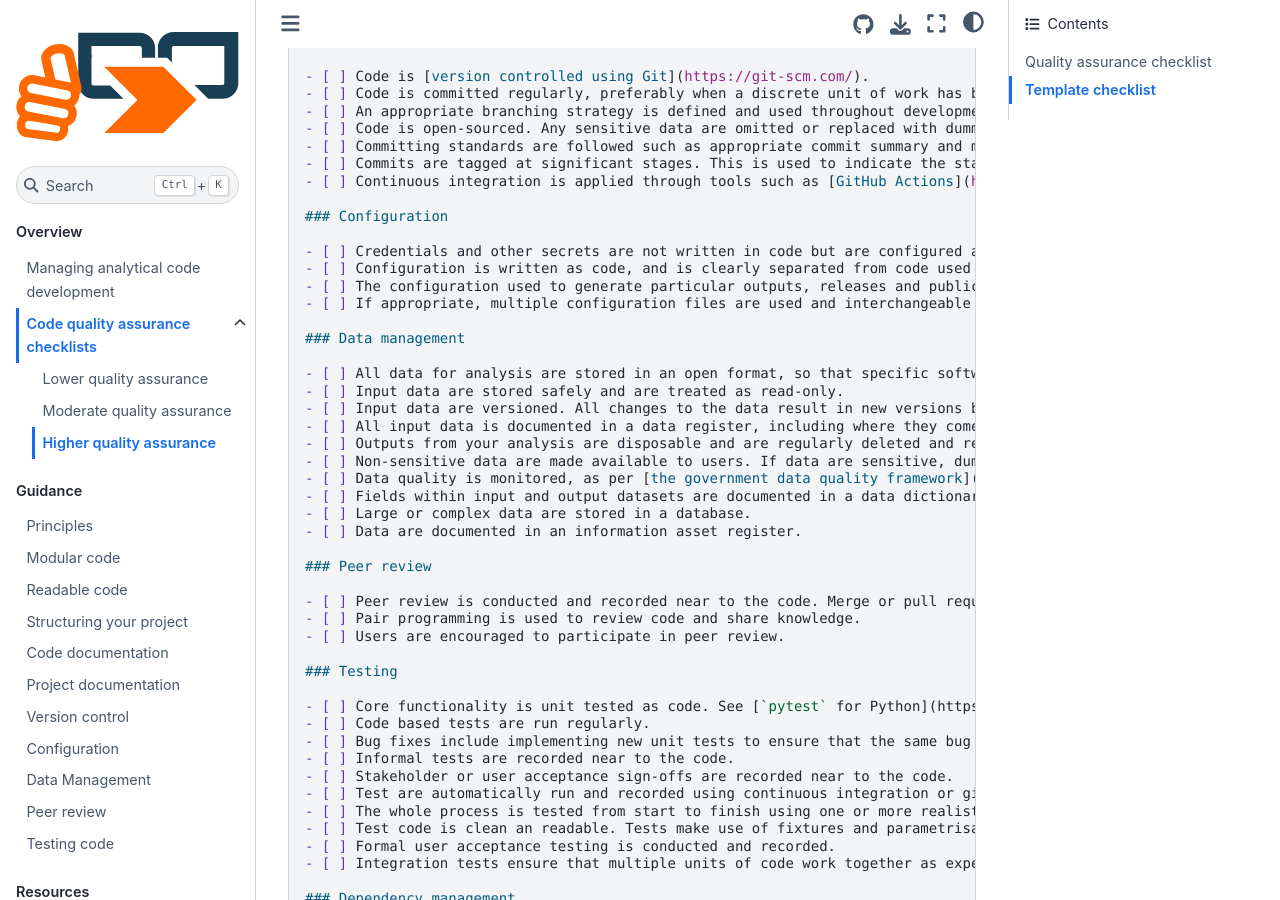
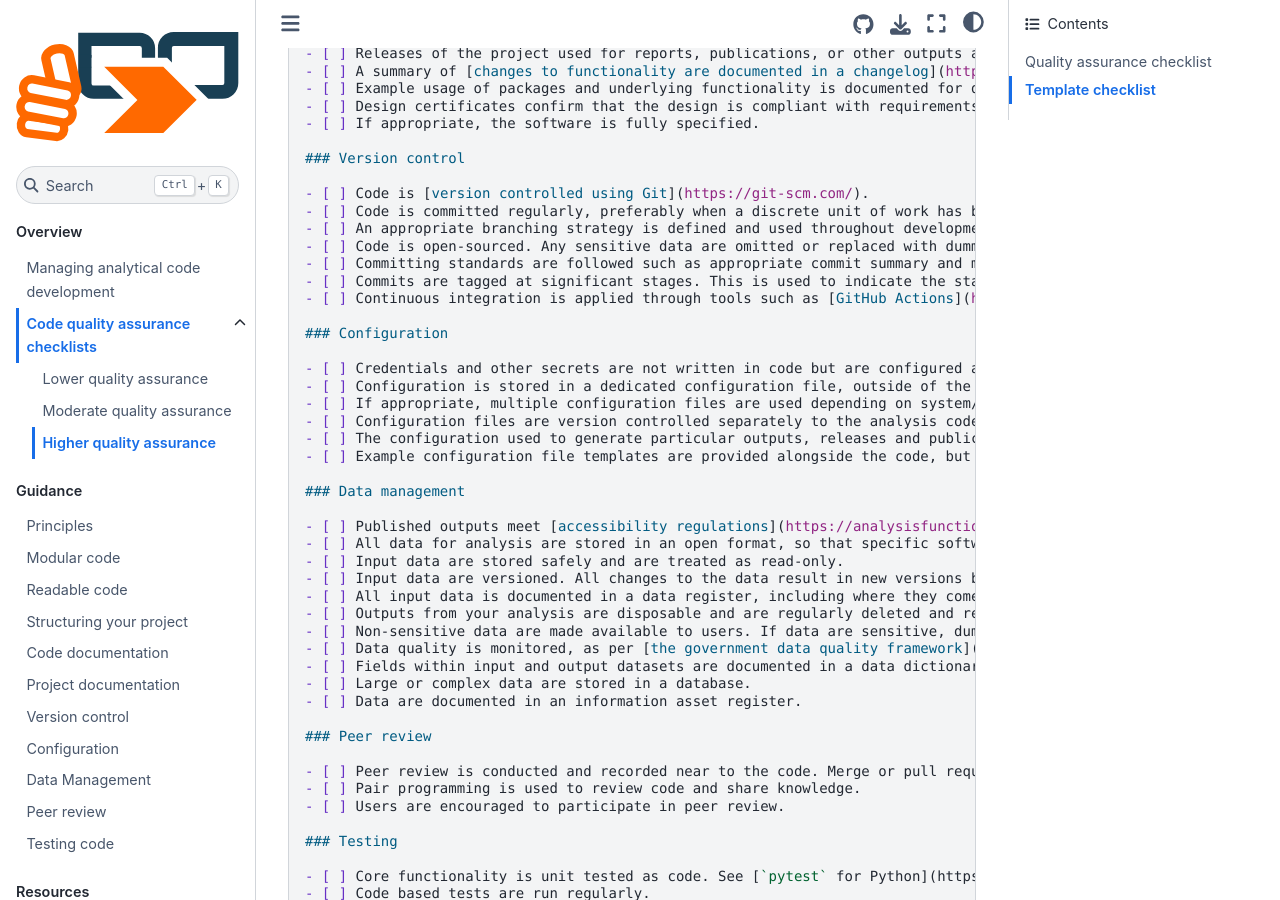
Before and after one commit to best-practice-and-impact/qa-of-code-guidance, a Jupyter Book: the page built from book/checklist_higher.md, in a window 1280 px wide and 900 px high, scrolled down 6211 px. Built offline with Jupyter Book 1.0.4 settings and Sphinx 7.4.7 and the Sphinx Book theme 1.1.4, drawn with Linux system fonts in a browser that asks for light colours; some of the changed text lies outside the part shown.

Commit message:
Update config and accessibility points

```diff
--- a/book/checklist_higher.md
+++ b/book/checklist_higher.md
@@ -64,12 +64,15 @@ Quality assurance checklist from [the quality assurance of code for analysis and
 ### Configuration
 
 - Credentials and other secrets are not written in code but are configured as environment variables.
-- Configuration is written as code, and is clearly separated from code used for analysis.
+- Configuration is stored in a dedicated configuration file, outside of the code.
+- If appropriate, multiple configuration files are used depending on system/local/user.
+- Configuration files are version controlled separately to the analysis code, so that they can be updated independently.
 - The configuration used to generate particular outputs, releases and publications is recorded.
-- If appropriate, multiple configuration files are used and interchangeable depending on system/local/user.
+- Example configuration file templates are provided alongside the code, but do not include real data.
 
 ### Data management
 
+- Published outputs meets [accessibility regulations](https://analysisfunction.civilservice.gov.uk/area_of_work/accessibility/).
 - All data for analysis are stored in an open format, so that specific software is not required to access them.
 - Input data are stored safely and are treated as read-only.
 - Input data are versioned. All changes to the data result in new versions being created, or [changes are recorded as new records](https://en.wikipedia.org/wiki/Slowly_changing_dimension).
@@ -196,12 +199,15 @@ Quality assurance checklist from [the quality assurance of code for analysis and
 ### Configuration
 
 - [ ] Credentials and other secrets are not written in code but are configured as environment variables.
-- [ ] Configuration is written as code, and is clearly separated from code used for analysis.
+- [ ] Configuration is stored in a dedicated configuration file, outside of the code.
+- [ ] If appropriate, multiple configuration files are used depending on system/local/user.
+- [ ] Configuration files are version controlled separately to the analysis code, so that they can be updated independently.
 - [ ] The configuration used to generate particular outputs, releases and publications is recorded.
-- [ ] If appropriate, multiple configuration files are used and interchangeable depending on system/local/user.
+- [ ] Example configuration file templates are provided alongside the code, but do not include real data.
 
 ### Data management
 
+- [ ] Published outputs meet [accessibility regulations](https://analysisfunction.civilservice.gov.uk/area_of_work/accessibility/).
 - [ ] All data for analysis are stored in an open format, so that specific software is not required to access them.
 - [ ] Input data are stored safely and are treated as read-only.
 - [ ] Input data are versioned. All changes to the data result in new versions being created, or [changes are recorded as new records](https://en.wikipedia.org/wiki/Slowly_changing_dimension).
```
Also changed, not shown: book/checklist_lower.md (+4 -2 lines), book/checklist_moderate.md (+9 -4 lines).
